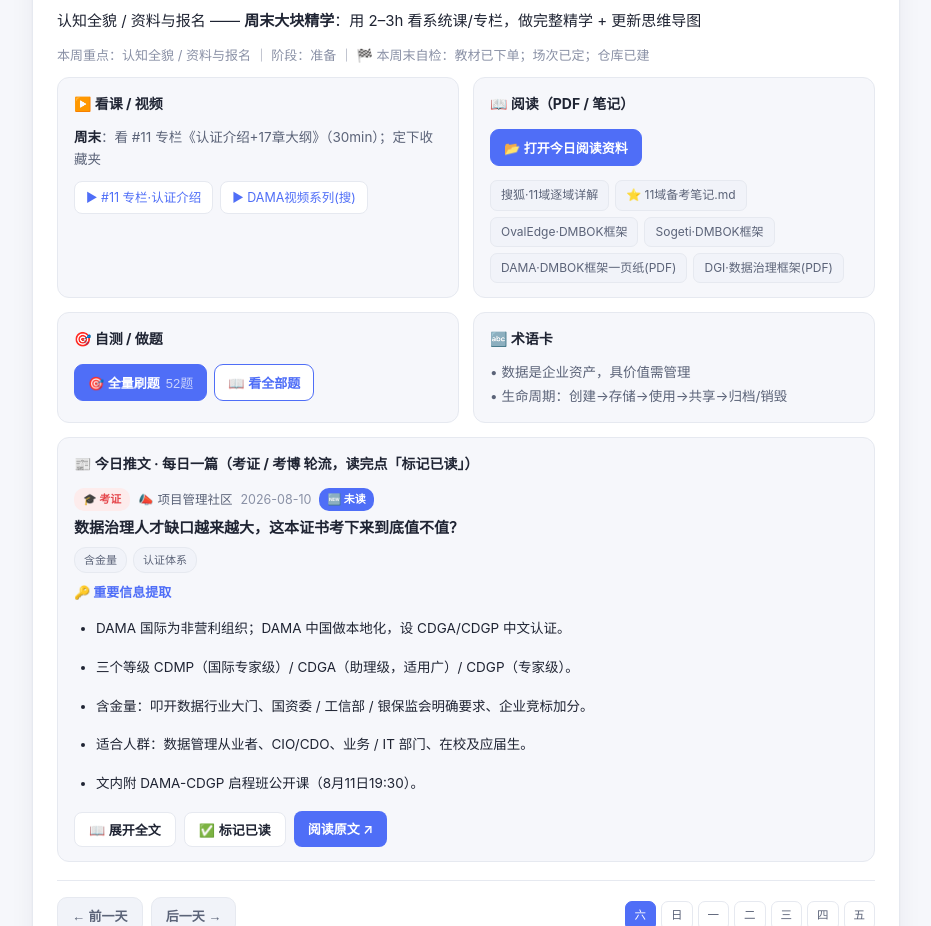
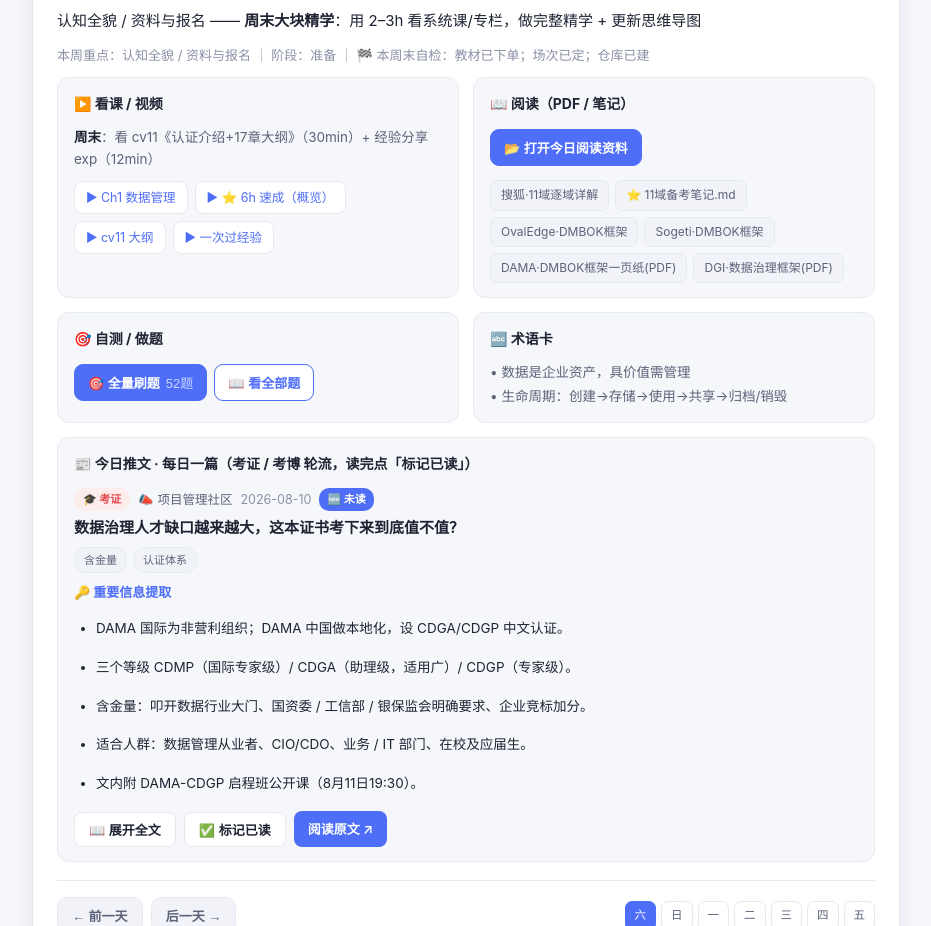
Before and after one commit to barbarayezi/learningDesktop, a plain HTML site: page index.html in a window 1280 px wide. Shown: the part 1060-1986 px from the top of the page, without its empty margins (308-1239 px from the left). Drawn offline with Linux system fonts and the light colour scheme.

Commit message:
fix(daily): 用具体章节视频替换"自己搜"链接，修复 W25/W26 U.search 引用
- U 新增 17 章 CDGA 备考视频(c1-c17)、6h 速成 whole、一次过经验 exp
- WEEKS W1-W24 每周指向具体可点 BV 视频(如 W3=Ch3 数据治理 BV1LWS7BeETP)
- 修复 W25/W26 误用 U.search(未定义)，改指向独立 const search 兜底链接
- 语法校验通过，26 周全部解析为有效 URL

```diff
--- a/index.html
+++ b/index.html
@@ -2379,19 +2379,43 @@ window.showPage=function(id){
    每日学习中心：日期驱动，合并 计划 + 阅读(PDF/笔记) + 做题 + 视频
    ============================================================ */
 const U={
-  b1:'https://www.bilibili.com/video/BV1qv411y7Wv/',
-  b2:'https://www.bilibili.com/video/BV1jA411F76d',
-  b3:'https://www.bilibili.com/video/BV1XZ4y1v7jR',
-  b4:'https://www.bilibili.com/video/BV1gN4y137pj',
-  b5:'https://www.bilibili.com/video/BV1aF411c7Rh',
-  b6:'https://www.bilibili.com/video/BV1xf4y1f7Ro',
-  b8:'https://www.bilibili.com/video/BV1J3411u72E',
-  b9:'https://www.bilibili.com/video/BV1Ef4y1f7DG',
-  cv11:'https://www.bilibili.com/read/cv40292820',
-  cv12:'https://www.bilibili.com/read/cv43715687',
+  // 长视频（已验证可用）
+  b1:'https://www.bilibili.com/video/BV1qv411y7Wv/',   // 哈喽鹏程数仓课
+  b2:'https://www.bilibili.com/video/BV1jA411F76d',   // 尚硅谷 Atlas 元数据
+  b3:'https://www.bilibili.com/video/BV1XZ4y1v7jR',   // 数语·数据治理与数据中台架构
+  b4:'https://www.bilibili.com/video/BV1gN4y137pj',   // 数语·数据标准
+  b5:'https://www.bilibili.com/video/BV1aF411c7Rh',   // 数语·数据模型
+  b6:'https://www.bilibili.com/video/BV1xf4y1f7Ro',   // 资产目录上
+  b8:'https://www.bilibili.com/video/BV1J3411u72E',   // 资产目录下
+  b9:'https://www.bilibili.com/video/BV1Ef4y1f7DG',   // 数语·数据行业职业发展
+  cv11:'https://www.bilibili.com/read/cv40292820',     // DAMA认证介绍+17章大纲
+  cv12:'https://www.bilibili.com/read/cv43715687',     // 怎么用数仓进行数据治理
   cv13:'https://www.bilibili.com/read/mobile?id=36785416',
-  search:'https://search.bilibili.com/all?keyword=DAMA视频系列'
+  // 17 章 CDGA 精讲（北大青鸟总部 · 2025 修订版，每章 7-30min）
+  c1:'https://www.bilibili.com/video/BV1rxS5BvEbZ/', // Ch1 数据管理 (18:39)
+  c2:'https://www.bilibili.com/video/BV1RxS7BAEzK/', // Ch2 (09:25)
+  c3:'https://www.bilibili.com/video/BV1LWS7BeETP/', // Ch3 数据治理 (24:12)
+  c4:'https://www.bilibili.com/video/BV1CiSCBHE7Q/', // Ch4 数据架构 (18:32)
+  c5:'https://www.bilibili.com/video/BV1AeSCBXEZm/', // Ch5 数据建模与设计 (29:20)
+  c6:'https://www.bilibili.com/video/BV1MDSWBgEsm/', // Ch6 数据存储和运营 (12:16)
+  c7:'https://www.bilibili.com/video/BV1GkSWB1Es8/', // Ch7 数据安全
+  c8:'https://www.bilibili.com/video/BV1sLSWBPEBU/', // Ch8 数据集成和互操作 (13:28)
+  c9:'https://www.bilibili.com/video/BV1WESWBwEhB/', // Ch9 文档和内容管理 (12:03)
+  c10:'https://www.bilibili.com/video/BV1viSWBSEmj/',// Ch10 参考数据和主数据 (19:32)
+  c11:'https://www.bilibili.com/video/BV1AVmEBVEfn/',// Ch11 数据仓库和商务智能 (18:56)
+  c12:'https://www.bilibili.com/video/BV1p5mEBkESv/',// Ch12 元数据管理 (15:51)
+  c13:'https://www.bilibili.com/video/BV1hZm7BWET9/',// Ch13 数据质量管理 (22:54)
+  c14:'https://www.bilibili.com/video/BV1Q7mkBoEdk/',// Ch14 大数据和数据科学
+  c15:'https://www.bilibili.com/video/BV1qtmrBwEbm/',// Ch15 数据管理成熟度评估
+  c16:'https://www.bilibili.com/video/BV1Rdbpz5EaX/',// Ch16 数据管理组织与角色期望 (mydama)
+  c17:'https://www.bilibili.com/video/BV1nJmrBqEhk/',// Ch17 数据管理和组织变革 (7:46)
+  // 全集备份 & 经验
+  whole:'https://www.bilibili.com/video/BV1tFcWzeEra/',     // 6 小时超快速学完 CDGA (2026 新版)
+  whole2:'https://www.bilibili.com/video/BV1Yf5X6CEAU/',    // 2026 CDGA 15h 完整版
+  exp:'https://www.bilibili.com/video/BV1vJ4m1j79C/'        // 一次过 CDGA+CDGP 经验分享 (54k 播放)
 };
+// 兼容保留 search（极少数周次兜底用）
+const search='https://search.bilibili.com/all?keyword=CDGA+%E5%8C%97%E5%A4%A7%E9%9D%92%E9%B8%9F';
 const RES={
   sohu:{name:'搜狐·11域逐域详解',file:'资料/03_机构免费资料/free_11知识领域详解_搜狐.html'},
   notes:{name:'⭐ 11域备考笔记.md',file:'资料/03_机构免费资料/DMBOK2R_11知识领域备考笔记.md'},
@@ -2424,34 +2448,33 @@ const DAY_ROLES=[
   {t:'术语卡 + 易混对比',h:'今天新记 1–2 个易混词（写定义 + 区别）'},
   {t:'案例 / 画图练习',h:'画一张图或写一张案例卡（血缘 / 分层 / 模型）'},
   {t:'自测 + 错题整理',h:'从自测题抽 1–2 题写出答案与理由，归错题本'}
-];
-const WEEKS=[
- {w:1,start:'2026-08-15',end:'2026-08-21',stage:'准备',focus:'认知全貌 / 资料与报名',domains:['all'],milestone:'教材已下单；场次已定；仓库已建',vWork:'搜「DAMA视频系列」关注，看前 5 集（DAMA 是什么 / 12 原则）',vWeekend:'看 #11 专栏《认证介绍+17章大纲》（30min）；定下收藏夹',videos:[['#11 专栏·认证介绍',U.cv11],['DAMA视频系列(搜)',U.search]]},
- {w:2,start:'2026-08-22',end:'2026-08-28',stage:'准备',focus:'数据管理概述 / 思维导图',domains:['十一、数据管理概述'],milestone:'🏁 思维导图完成+能说出 17 域名字；术语表 v1 10+ 词',vWork:'DAMA视频系列「第1章 数据管理」短集（每天 2 集）',vWeekend:'#9 数语《数据行业职业发展》(40min) + #11 大纲再读',videos:[['#9 职业发展',U.b9],['#11 大纲',U.cv11],['DAMA视频系列',U.search]]},
- {w:3,start:'2026-08-29',end:'2026-09-04',stage:'通读',focus:'数据治理',domains:['一、数据治理'],milestone:'能口述治理框架要素',vWork:'DAMA视频系列「数据治理」短集',vWeekend:'#3 数语《数据治理与数据中台架构》(2–3h)',videos:[['#3 数语·数据治理',U.b3],['DAMA视频系列·治理',U.search]]},
- {w:4,start:'2026-09-05',end:'2026-09-11',stage:'通读',focus:'数据质量、元数据',domains:['二、数据质量','三、元数据管理'],milestone:'说出质量六维度名称',vWork:'DAMA视频系列「质量/元数据」短集',vWeekend:'#2 尚硅谷 Atlas 元数据 (2–3h) + #6/#7/#8 资产目录上中下',videos:[['#2 尚硅谷·元数据',U.b2],['#6/#7/#8 资产目录',U.b6],['DAMA视频系列',U.search]]},
- {w:5,start:'2026-09-12',end:'2026-09-18',stage:'通读',focus:'数仓BI、参考主数据',domains:['四、数据仓库与BI','五、参考数据和主数据'],milestone:'说出 ODS/DWS 分层含义',vWork:'DAMA视频系列「数仓/主数据」短集',vWeekend:'#1 哈喽鹏程数仓课挑章 (2–3h) + #12/#13 专栏',videos:[['#1 哈喽鹏程·数仓',U.b1],['#12 专栏·数仓+质量',U.cv12],['#13 专栏·数仓建设',U.cv13]]},
- {w:6,start:'2026-09-19',end:'2026-09-25',stage:'通读',focus:'数据建模、数据架构',domains:['六、数据建模与设计','七、数据架构'],milestone:'区分概念/逻辑/物理模型',vWork:'DAMA视频系列「建模/架构」短集',vWeekend:'#5 数语《数据模型》+ #4 数语《数据标准》(2–3h)',videos:[['#5 数语·数据模型',U.b5],['#4 数语·数据标准',U.b4],['DAMA视频系列',U.search]]},
- {w:7,start:'2026-09-26',end:'2026-10-02',stage:'通读',focus:'安全/大数据/成熟度/低分域',domains:['八、数据安全','九、大数据和数据科学','十、成熟度评估','十三、其余低分域'],milestone:'🏁 通读两遍+术语表成型；17 域名称全过一遍',vWork:'DAMA视频系列「安全/大数据/成熟度」短集',vWeekend:'#4 数语《数据标准》补看 + 思维导图 v2 补全',videos:[['#4 数语·数据标准',U.b4],['DAMA视频系列',U.search]]},
- {w:8,start:'2026-10-03',end:'2026-10-09',stage:'高分精学',focus:'数据治理(精)',domains:['一、数据治理'],milestone:'案例卡完成，章节题≥70%',vWork:'回看 #3 + DAMA视频系列治理短集',vWeekend:'#3 数语《数据治理》二刷 + 案例卡整理',videos:[['#3 数语·数据治理',U.b3],['DAMA视频系列·治理',U.search]]},
- {w:9,start:'2026-10-10',end:'2026-10-16',stage:'高分精学',focus:'数据质量(精)',domains:['二、数据质量'],milestone:'能给场景判维度',vWork:'回看 DAMA视频系列质量短集',vWeekend:'#12 专栏《数仓+质量》精读 + 质量六维度笔记',videos:[['#12 专栏·数仓+质量',U.cv12],['DAMA视频系列·质量',U.search]]},
- {w:10,start:'2026-10-17',end:'2026-10-23',stage:'高分精学',focus:'元数据(精)',domains:['三、元数据管理'],milestone:'血缘图完成',vWork:'回看 #2 尚硅谷 Atlas 片段',vWeekend:'#2 元数据实战二刷 + 画 EPK→ODS→DWS 血缘图',videos:[['#2 尚硅谷·元数据',U.b2],['DAMA视频系列·元数据',U.search]]},
- {w:11,start:'2026-10-24',end:'2026-10-30',stage:'高分精学',focus:'数仓BI(精)',domains:['四、数据仓库与BI'],milestone:'说清 ETL/ELT 区别',vWork:'回看 #1 数仓课片段',vWeekend:'#1 数仓课二刷（ETL vs ELT 章）+ #13 专栏',videos:[['#1 哈喽鹏程·数仓',U.b1],['#13 专栏·数仓建设',U.cv13],['DAMA视频系列·数仓',U.search]]},
- {w:12,start:'2026-10-31',end:'2026-11-06',stage:'高分精学',focus:'参考/主数据(精)',domains:['五、参考数据和主数据'],milestone:'主数据案例卡完成',vWork:'回看 #6/#7/#8 资产目录片段',vWeekend:'#6/#7/#8 资产目录三集二刷 + 户号↔合同 mapping 案例',videos:[['#6/#7/#8 资产目录',U.b6],['DAMA视频系列·主数据',U.search]]},
- {w:13,start:'2026-11-07',end:'2026-11-13',stage:'高分精学',focus:'数据建模(精)',domains:['六、数据建模与设计'],milestone:'🏁 高分域笔记+案例卡完成；维度 vs 范式能辨析',vWork:'回看 #5 数语《数据模型》片段',vWeekend:'#5 数据模型二刷 + 维度 vs 范式辨析笔记',videos:[['#5 数语·数据模型',U.b5],['DAMA视频系列·建模',U.search]]},
- {w:14,start:'2026-11-14',end:'2026-11-20',stage:'高分精学',focus:'高分域复盘',domains:['一、数据治理','二、数据质量','三、元数据管理','四、数据仓库与BI','五、参考数据和主数据','六、数据建模与设计'],milestone:'高分域正确率≥75%',vWork:'高分域 DAMA视频系列错题相关短集',vWeekend:'高分域视频三刷 + 章节题（目标 ≥75%）',videos:[['DAMA视频系列·错题',U.search]]},
- {w:15,start:'2026-11-21',end:'2026-11-27',stage:'中分精学',focus:'数据架构(精)',domains:['七、数据架构'],milestone:'能画数据流图',vWork:'DAMA视频系列架构短集',vWeekend:'#4 数语《数据标准》+ 企业数据模型笔记',videos:[['#4 数语·数据标准',U.b4],['DAMA视频系列·架构',U.search]]},
- {w:16,start:'2026-11-28',end:'2026-12-04',stage:'中分精学',focus:'数据安全(精)',domains:['八、数据安全'],milestone:'说清分类分级步骤',vWork:'DAMA视频系列安全短集',vWeekend:'安全分类分级 + 个保法/等保 笔记',videos:[['安全分类分级视频',U.search],['DAMA视频系列·安全',U.search]]},
- {w:17,start:'2026-12-05',end:'2026-12-11',stage:'中分精学',focus:'大数据/数据科学(精)',domains:['九、大数据和数据科学'],milestone:'说出大数据特征',vWork:'DAMA视频系列大数据短集',vWeekend:'大数据 6V 特征 + 电网 15min 账单案例',videos:[['大数据 6V 视频',U.search],['DAMA视频系列·大数据',U.search]]},
- {w:18,start:'2026-12-12',end:'2026-12-18',stage:'中分精学',focus:'成熟度评估(精)',domains:['十、成熟度评估'],milestone:'说出 2 个成熟度模型',vWork:'DAMA视频系列成熟度短集',vWeekend:'成熟度模型笔记（说清 2 个模型）',videos:[['成熟度模型视频',U.search],['DAMA视频系列·成熟度',U.search]]},
- {w:19,start:'2026-12-19',end:'2026-12-25',stage:'低分精学',focus:'概述/伦理/文件/组织角色',domains:['十一、数据管理概述','十二、数据处理伦理','十三、其余低分域'],milestone:'低分域概念全覆盖',vWork:'DAMA视频系列低分域短集（碎片补足）',vWeekend:'4 域速记卡',videos:[['低分域短集',U.search],['DAMA视频系列·低分域',U.search]]},
- {w:20,start:'2026-12-26',end:'2027-01-01',stage:'低分精学',focus:'存储/集成/变革管理',domains:['十三、其余低分域'],milestone:'🏁 中/低分域过完+全量回顾无盲区；思维导图无盲区',vWork:'DAMA视频系列低分域短集',vWeekend:'3 域速记 + 思维导图 v3 全量回顾',videos:[['低分域短集',U.search],['DAMA视频系列·低分域',U.search]]},
- {w:21,start:'2027-01-02',end:'2027-01-08',stage:'刷题',focus:'高分域题库',domains:['一、数据治理','二、数据质量','三、元数据管理','四、数据仓库与BI','五、参考数据和主数据','六、数据建模与设计'],milestone:'错题本启动，正确率统计',vWork:'错题对应 DAMA视频系列短集回看',vWeekend:'高分域视频错题章回看',videos:[['错题章回看',U.search]]},
- {w:22,start:'2027-01-09',end:'2027-01-15',stage:'刷题',focus:'中分域题库',domains:['七、数据架构','八、数据安全','九、大数据和数据科学','十、成熟度评估'],milestone:'中分域正确率≥70%',vWork:'对应错题 DAMA视频系列短集回看',vWeekend:'中分域视频错题章回看',videos:[['中分域错题回看',U.search]]},
- {w:23,start:'2027-01-16',end:'2027-01-22',stage:'刷题',focus:'低分域题库',domains:['十一、数据管理概述','十二、数据处理伦理','十三、其余低分域'],milestone:'低分域正确率≥60%',vWork:'对应错题 DAMA视频系列短集回看',vWeekend:'低分域视频错题章回看',videos:[['低分域错题回看',U.search]]},
- {w:24,start:'2027-01-23',end:'2027-01-29',stage:'刷题',focus:'全量+回炉',domains:['all'],milestone:'🏁 题库正确率≥70%且错题本成型；全局正确率≥75%',vWork:'正确率<70% 域回看对应视频',vWeekend:'全局视频查漏',videos:[['全局视频查漏',U.search]]},
- {w:25,start:'2027-01-30',end:'2027-02-05',stage:'冲刺',focus:'模拟考1',domains:['all'],milestone:'模拟1 ≥75 分',vWork:'只回看薄弱章短视频',vWeekend:'限时模拟考 + 失分域视频补救',videos:[['薄弱章短视频',U.search]]},
- {w:26,start:'2027-02-06',end:'2027-02-12',stage:'冲刺',focus:'模拟考2+查漏',domains:['all'],milestone:'模拟2 ≥75 分；临考清单就绪',vWork:'只看错题本 + 术语表',vWeekend:'模拟考2 + 临考清单（视频停看，保状态）',videos:[['（冲刺保状态，停看视频）',U.search]]}
+];const WEEKS=[
+ {w:1,start:'2026-08-15',end:'2026-08-21',stage:'准备',focus:'认知全貌 / 资料与报名',domains:['all'],milestone:'教材已下单；场次已定；仓库已建',vWork:'看 Ch1《数据管理》全片（18min）+ 6h 速成版前 1h（概览）',vWeekend:'看 cv11《认证介绍+17章大纲》（30min）+ 经验分享 exp（12min）',videos:[['Ch1 数据管理',U.c1],['⭐ 6h 速成（概览）',U.whole],['cv11 大纲',U.cv11],['一次过经验',U.exp]]},
+ {w:2,start:'2026-08-22',end:'2026-08-28',stage:'准备',focus:'数据管理概述 / 思维导图',domains:['十一、数据管理概述'],milestone:'🏁 思维导图完成+能说出 17 域名字；术语表 v1 10+ 词',vWork:'Ch1 数据管理 二刷（每天 30min）；Ch2 数据处理伦理（9min）',vWeekend:'#9 数语《数据行业职业发展》(40min) + cv11 大纲再读',videos:[['Ch1 数据管理',U.c1],['Ch2 数据伦理',U.c2],['#9 职业发展',U.b9],['cv11 大纲',U.cv11]]},
+ {w:3,start:'2026-08-29',end:'2026-09-04',stage:'通读',focus:'数据治理',domains:['一、数据治理'],milestone:'能口述治理框架要素',vWork:'Ch3 数据治理（24min，分两天看完）',vWeekend:'#3 数语《数据治理与数据中台架构》(2–3h) + Ch3 二刷',videos:[['Ch3 数据治理',U.c3],['#3 数语·数据治理',U.b3]]},
+ {w:4,start:'2026-09-05',end:'2026-09-11',stage:'通读',focus:'数据质量、元数据',domains:['二、数据质量','三、元数据管理'],milestone:'说出质量六维度名称',vWork:'Ch13 数据质量（22min）+ Ch12 元数据管理（15min）',vWeekend:'#2 尚硅谷 Atlas 元数据 (2–3h) + Ch13/12 二刷',videos:[['Ch13 数据质量',U.c13],['Ch12 元数据',U.c12],['#2 尚硅谷·元数据',U.b2],['#6 资产目录',U.b6]]},
+ {w:5,start:'2026-09-12',end:'2026-09-18',stage:'通读',focus:'数仓BI、参考主数据',domains:['四、数据仓库与BI','五、参考数据和主数据'],milestone:'说出 ODS/DWS 分层含义',vWork:'Ch11 数据仓库（18min）+ Ch10 主数据（19min）',vWeekend:'#1 哈喽鹏程数仓课挑章 (2–3h) + cv12/cv13 专栏',videos:[['Ch11 数据仓库',U.c11],['Ch10 参考主数据',U.c10],['#1 哈喽鹏程·数仓',U.b1],['cv12 数仓+质量',U.cv12]]},
+ {w:6,start:'2026-09-19',end:'2026-09-25',stage:'通读',focus:'数据建模、数据架构',domains:['六、数据建模与设计','七、数据架构'],milestone:'区分概念/逻辑/物理模型',vWork:'Ch5 数据建模与设计（29min，分两天）+ Ch4 数据架构（18min）',vWeekend:'#5 数语《数据模型》+ #4 数语《数据标准》(2–3h)',videos:[['Ch5 数据建模',U.c5],['Ch4 数据架构',U.c4],['#5 数语·数据模型',U.b5],['#4 数语·数据标准',U.b4]]},
+ {w:7,start:'2026-09-26',end:'2026-10-02',stage:'通读',focus:'安全/大数据/成熟度/低分域',domains:['八、数据安全','九、大数据和数据科学','十、成熟度评估','十三、其余低分域'],milestone:'🏁 通读两遍+术语表成型；17 域名称全过一遍',vWork:'Ch7 数据安全 + Ch14 大数据 + Ch15 成熟度（合计约 60min）',vWeekend:'#4 数语《数据标准》补看 + 思维导图 v2 补全',videos:[['Ch7 数据安全',U.c7],['Ch14 大数据',U.c14],['Ch15 成熟度',U.c15],['#4 数语·数据标准',U.b4]]},
+ {w:8,start:'2026-10-03',end:'2026-10-09',stage:'高分精学',focus:'数据治理(精)',domains:['一、数据治理'],milestone:'案例卡完成，章节题≥70%',vWork:'Ch3 数据治理 二刷（24min）',vWeekend:'#3 数语《数据治理》二刷 + 案例卡整理',videos:[['Ch3 数据治理',U.c3],['#3 数语·数据治理',U.b3]]},
+ {w:9,start:'2026-10-10',end:'2026-10-16',stage:'高分精学',focus:'数据质量(精)',domains:['二、数据质量'],milestone:'能给场景判维度',vWork:'Ch13 数据质量 二刷（22min）',vWeekend:'cv12《数仓+质量》精读 + 质量六维度笔记',videos:[['Ch13 数据质量',U.c13],['cv12 数仓+质量',U.cv12]]},
+ {w:10,start:'2026-10-17',end:'2026-10-23',stage:'高分精学',focus:'元数据(精)',domains:['三、元数据管理'],milestone:'血缘图完成',vWork:'Ch12 元数据管理 二刷（15min）',vWeekend:'#2 元数据实战二刷 + 画 EPK→ODS→DWS 血缘图',videos:[['Ch12 元数据',U.c12],['#2 尚硅谷·元数据',U.b2]]},
+ {w:11,start:'2026-10-24',end:'2026-10-30',stage:'高分精学',focus:'数仓BI(精)',domains:['四、数据仓库与BI'],milestone:'说清 ETL/ELT 区别',vWork:'Ch11 数据仓库 二刷（18min）',vWeekend:'#1 数仓课二刷（ETL vs ELT 章）+ cv13 专栏',videos:[['Ch11 数据仓库',U.c11],['#1 哈喽鹏程·数仓',U.b1],['cv13 数仓建设',U.cv13]]},
+ {w:12,start:'2026-10-31',end:'2026-11-06',stage:'高分精学',focus:'参考/主数据(精)',domains:['五、参考数据和主数据'],milestone:'主数据案例卡完成',vWork:'Ch10 参考数据和主数据 二刷（19min）',vWeekend:'#6 资产目录二刷 + 户号↔合同 mapping 案例',videos:[['Ch10 主数据',U.c10],['#6 资产目录',U.b6]]},
+ {w:13,start:'2026-11-07',end:'2026-11-13',stage:'高分精学',focus:'数据建模(精)',domains:['六、数据建模与设计'],milestone:'🏁 高分域笔记+案例卡完成；维度 vs 范式能辨析',vWork:'Ch5 数据建模与设计 二刷（29min）',vWeekend:'#5 数据模型二刷 + 维度 vs 范式辨析笔记',videos:[['Ch5 数据建模',U.c5],['#5 数语·数据模型',U.b5]]},
+ {w:14,start:'2026-11-14',end:'2026-11-20',stage:'高分精学',focus:'高分域复盘',domains:['一、数据治理','二、数据质量','三、元数据管理','四、数据仓库与BI','五、参考数据和主数据','六、数据建模与设计'],milestone:'高分域正确率≥75%',vWork:'回看错题章（Ch3/13/12/11/10/5 选薄弱）',vWeekend:'高分域视频三刷 + 章节题（目标 ≥75%）',videos:[['Ch3 治理',U.c3],['Ch13 质量',U.c13],['Ch12 元数据',U.c12],['Ch11 数仓',U.c11],['Ch10 主数据',U.c10],['Ch5 建模',U.c5]]},
+ {w:15,start:'2026-11-21',end:'2026-11-27',stage:'中分精学',focus:'数据架构(精)',domains:['七、数据架构'],milestone:'能画数据流图',vWork:'Ch4 数据架构 二刷（18min）',vWeekend:'#4 数语《数据标准》+ 企业数据模型笔记',videos:[['Ch4 数据架构',U.c4],['#4 数语·数据标准',U.b4]]},
+ {w:16,start:'2026-11-28',end:'2026-12-04',stage:'中分精学',focus:'数据安全(精)',domains:['八、数据安全'],milestone:'说清分类分级步骤',vWork:'Ch7 数据安全 二刷（精看 4A+E / 脱敏 / RACI）',vWeekend:'安全分类分级 + 个保法/等保 笔记',videos:[['Ch7 数据安全',U.c7]]},
+ {w:17,start:'2026-12-05',end:'2026-12-11',stage:'中分精学',focus:'大数据/数据科学(精)',domains:['九、大数据和数据科学'],milestone:'说出大数据特征',vWork:'Ch14 大数据和数据科学 二刷',vWeekend:'大数据 6V 特征 + 电网 15min 账单案例',videos:[['Ch14 大数据',U.c14]]},
+ {w:18,start:'2026-12-12',end:'2026-12-18',stage:'中分精学',focus:'成熟度评估(精)',domains:['十、成熟度评估'],milestone:'说出 2 个成熟度模型',vWork:'Ch15 数据管理成熟度评估 二刷',vWeekend:'成熟度模型笔记（说清 CMMI / DAMA-DMM）',videos:[['Ch15 成熟度',U.c15]]},
+ {w:19,start:'2026-12-19',end:'2026-12-25',stage:'低分精学',focus:'概述/伦理/文件/组织角色',domains:['十一、数据管理概述','十二、数据处理伦理','十三、其余低分域'],milestone:'低分域概念全覆盖',vWork:'Ch1 概述 + Ch2 伦理 + Ch9 文档 + Ch16 角色（共约 50min）',vWeekend:'4 域速记卡（概述/伦理/文件/角色）',videos:[['Ch1 概述',U.c1],['Ch2 伦理',U.c2],['Ch9 文档内容',U.c9],['Ch16 角色期望',U.c16]]},
+ {w:20,start:'2026-12-26',end:'2027-01-01',stage:'低分精学',focus:'存储/集成/变革管理',domains:['十三、其余低分域'],milestone:'🏁 中/低分域过完+全量回顾无盲区；思维导图无盲区',vWork:'Ch6 存储 + Ch8 集成 + Ch17 变革（共约 33min）',vWeekend:'3 域速记 + 思维导图 v3 全量回顾',videos:[['Ch6 存储运营',U.c6],['Ch8 集成互操作',U.c8],['Ch17 变革管理',U.c17]]},
+ {w:21,start:'2027-01-02',end:'2027-01-08',stage:'刷题',focus:'高分域题库',domains:['一、数据治理','二、数据质量','三、元数据管理','四、数据仓库与BI','五、参考数据和主数据','六、数据建模与设计'],milestone:'错题本启动，正确率统计',vWork:'错题对应章节视频回看（Ch3/13/12/11/10/5）',vWeekend:'高分域视频错题章回看',videos:[['Ch3 治理',U.c3],['Ch13 质量',U.c13],['Ch12 元数据',U.c12]]},
+ {w:22,start:'2027-01-09',end:'2027-01-15',stage:'刷题',focus:'中分域题库',domains:['七、数据架构','八、数据安全','九、大数据和数据科学','十、成熟度评估'],milestone:'中分域正确率≥70%',vWork:'对应错题章节视频回看（Ch4/7/14/15）',vWeekend:'中分域视频错题章回看',videos:[['Ch4 架构',U.c4],['Ch7 安全',U.c7],['Ch14 大数据',U.c14],['Ch15 成熟度',U.c15]]},
+ {w:23,start:'2027-01-16',end:'2027-01-22',stage:'刷题',focus:'低分域题库',domains:['十一、数据管理概述','十二、数据处理伦理','十三、其余低分域'],milestone:'低分域正确率≥60%',vWork:'对应错题章节视频回看（Ch1/2/6/8/9/16/17）',vWeekend:'低分域视频错题章回看',videos:[['Ch1 概述',U.c1],['Ch6 存储',U.c6],['Ch16 角色',U.c16],['Ch17 变革',U.c17]]},
+ {w:24,start:'2027-01-23',end:'2027-01-29',stage:'刷题',focus:'全量+回炉',domains:['all'],milestone:'🏁 题库正确率≥70%且错题本成型；全局正确率≥75%',vWork:'正确率<70% 域回看对应章节视频',vWeekend:'全 17 章速过 + 一次过经验 exp',videos:[['⭐ 6h 速成（总复盘）',U.whole],['一次过经验',U.exp],['Ch3 治理',U.c3],['Ch13 质量',U.c13]]},
+ {w:25,start:'2027-01-30',end:'2027-02-05',stage:'冲刺',focus:'模拟考1',domains:['all'],milestone:'模拟1 ≥75 分',vWork:'只回看薄弱章视频',vWeekend:'限时模拟考 + 失分域视频补救',videos:[['薄弱章视频（按错题定）',search]]},
+ {w:26,start:'2027-02-06',end:'2027-02-12',stage:'冲刺',focus:'模拟考2+查漏',domains:['all'],milestone:'模拟2 ≥75 分；临考清单就绪',vWork:'只看错题本 + 术语表',vWeekend:'模拟考2 + 临考清单（视频停看，保状态）',videos:[['（冲刺保状态，停看视频）',search]]}
 ];
 function buildDaily(){
   const out=[]; let day=0;
```
